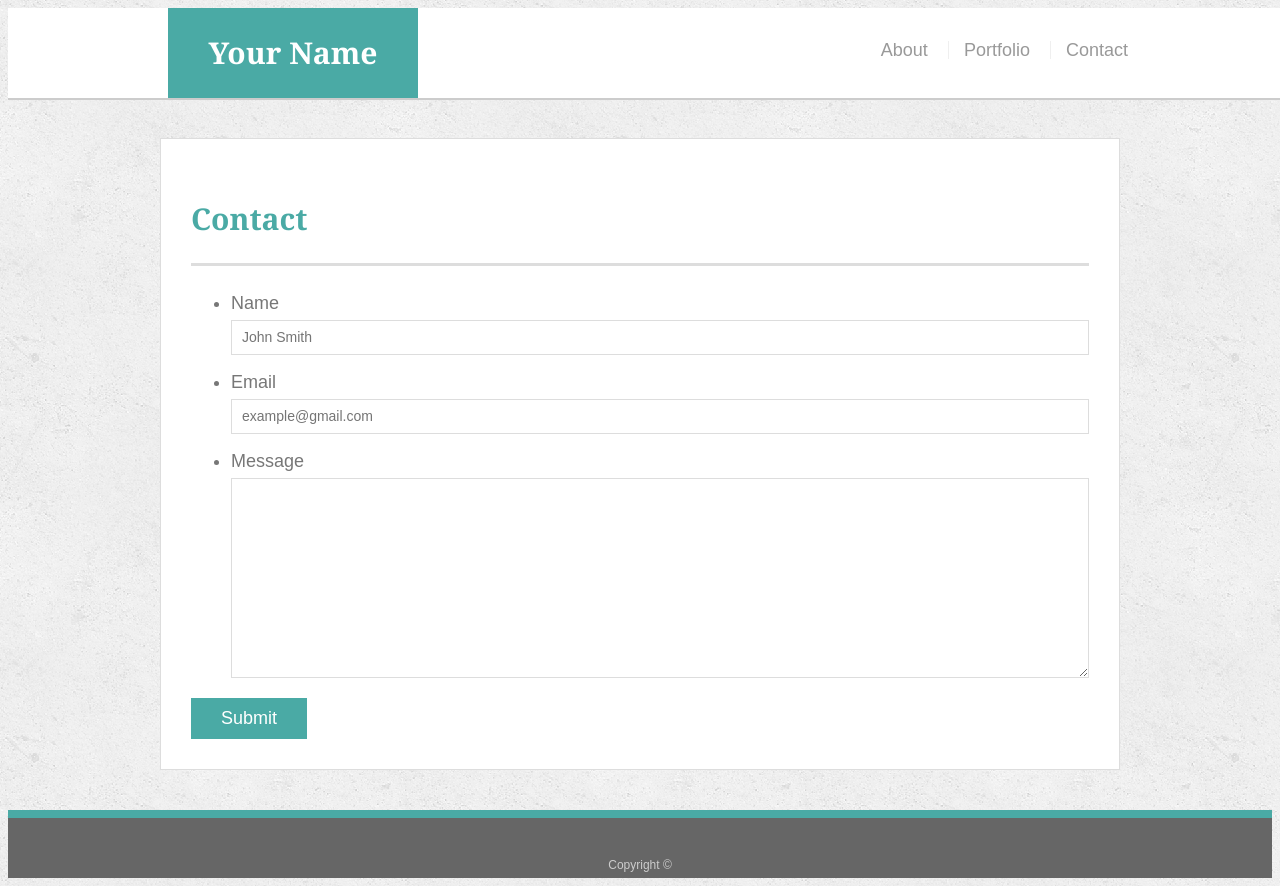
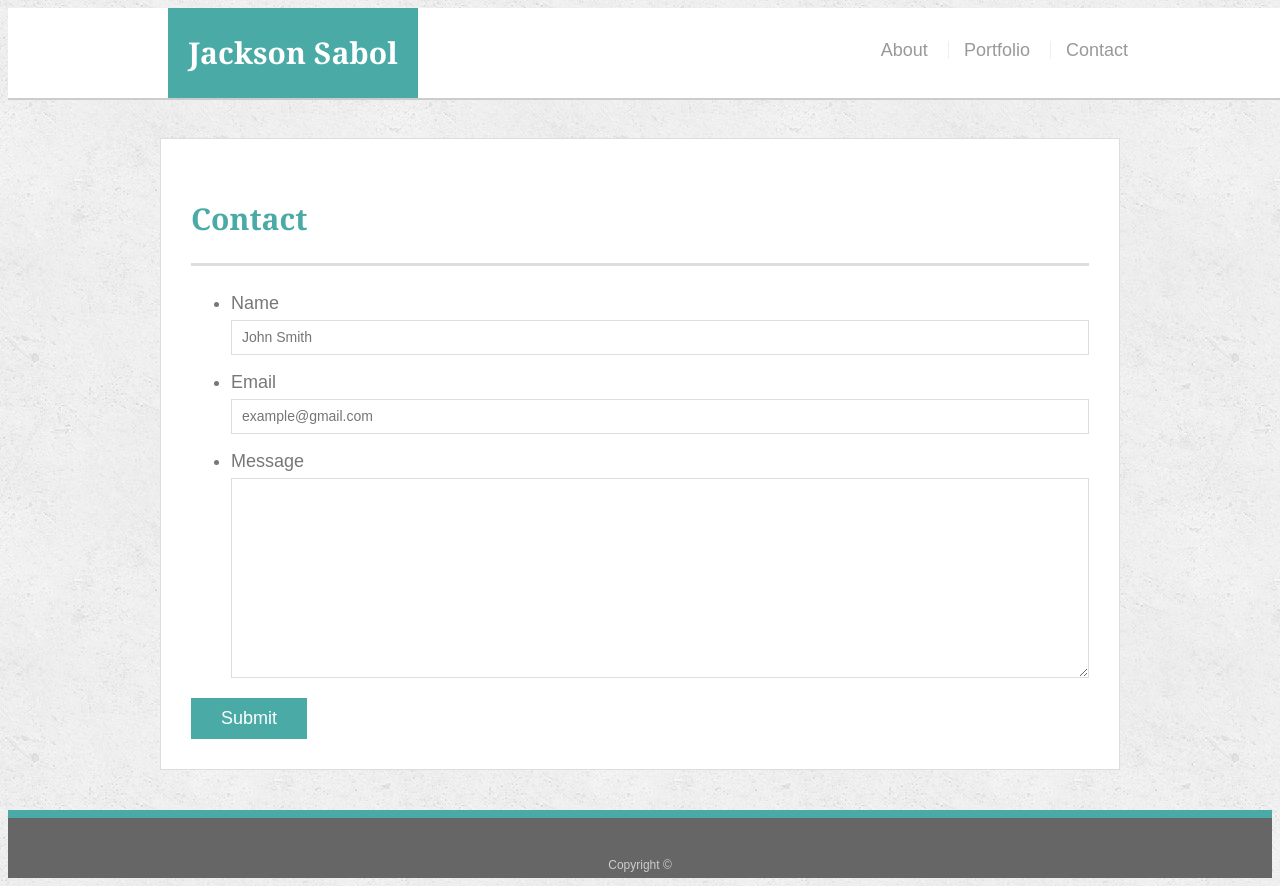
Before and after one commit to JacksonSabol/Responsive-Portfolio, a plain HTML site: page contact.html in a window 1280 px wide. Drawn offline with Linux system fonts and the light colour scheme.

Commit message:
update name from instructor provided template

```diff
--- a/contact.html
+++ b/contact.html
@@ -3,7 +3,7 @@
 
 <head>
   <meta charset="UTF-8">
-  <title>Contact | Your Name</title>
+  <title>Contact | Jackson Sabol</title>
   <link rel="stylesheet" type="text/css" href="assets/css/style.css">
 </head>
 
@@ -11,7 +11,7 @@
 
   <header id="masthead">
     <div class="container">
-      <a href="index.html" id="logo">Your Name</a>
+      <a href="index.html" id="logo">Jackson Sabol</a>
       <nav>
         <a href="index.html">About</a>
         <a href="portfolio.html">Portfolio</a>
```
Also changed, not shown: index.html (+2 -2 lines), portfolio.html (+2 -2 lines).
